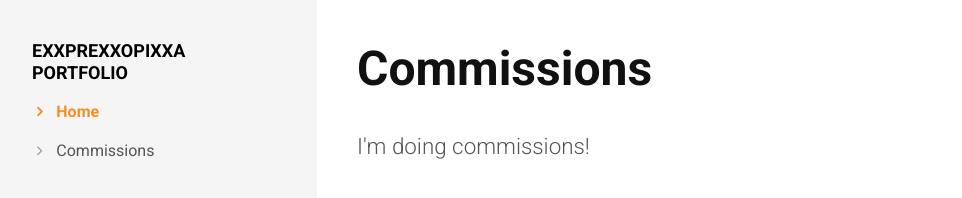
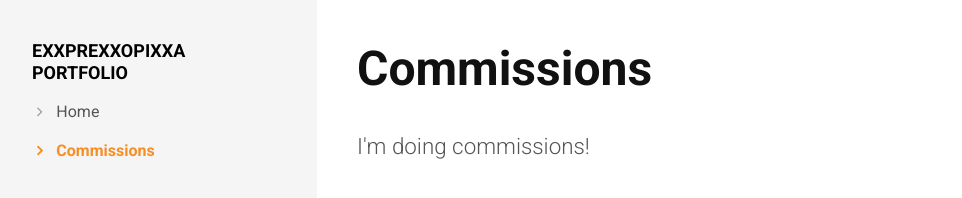
Before and after one commit to exxprexxopixxa/exxprexxopixxa.github.io, a plain HTML site: page commissions.html in a window 1280 px wide. Shown: the top 198 px of the page, without its empty margins (3-965 px from the left). Drawn offline with Linux system fonts and the light colour scheme.

Commit message:
active sidebar

```diff
--- a/commissions.html
+++ b/commissions.html
@@ -39,8 +39,8 @@
             <p class="sidebar-p"> </p>
             <ul class="sidebar-menu">
                 <!-- Link-->
-                <li class="sidebar-item"><a href="index.html" class="sidebar-link active">Home</a></li>
-                <li class="sidebar-item"><a href="commissions.html" class="sidebar-link">Commissions</a></li>
+                <li class="sidebar-item"><a href="index.html" class="sidebar-link">Home</a></li>
+                <li class="sidebar-item"><a href="commissions.html" class="sidebar-link active">Commissions</a></li>
                 <!--Link
                 <li class="sidebar-item"><a href="contact.html" class="sidebar-link">Get in touch</a></li>-->
             </ul>
```
